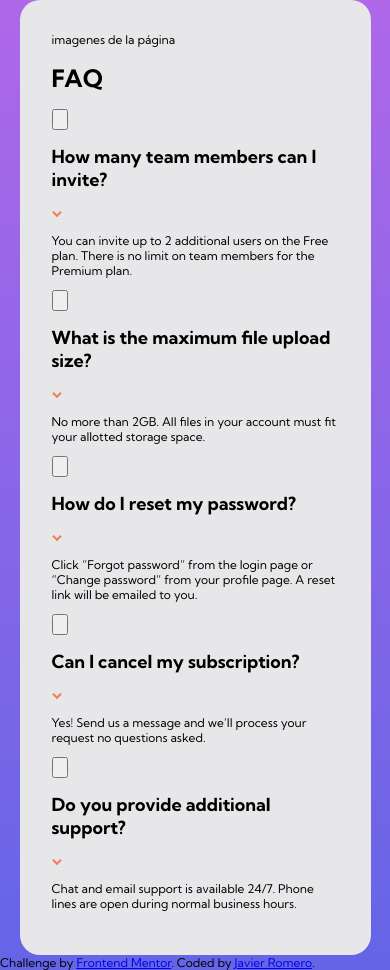
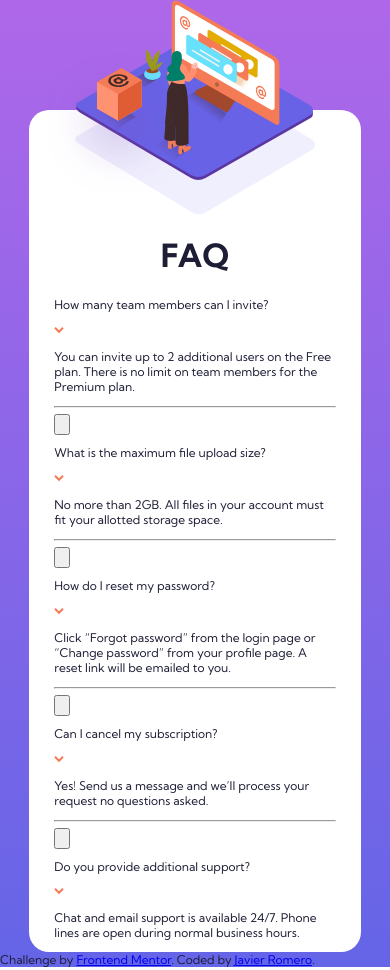
Before and after one commit to Romerof/FAQ-accordion-card, a plain HTML site: page index.html in a window 390 px wide. Drawn offline with Linux system fonts and the light colour scheme.

Commit message:
card e imagenes versión mobile listas

```diff
--- a/index.html
+++ b/index.html
@@ -16,39 +16,46 @@
 <body>
 
   <div class="page-wrapper  | content-cc">
-    <div class="faq-content">
+    <div class="faq-card">
 
-      <div class="ilustrations">
-        imagenes de la página
+      <div class="faq-ilustrations">
+        <img class="desktop pattern" src="images/bg-pattern-desktop.svg" type="img/svg+xml"></img>
+        <img class="mobile pattern" src="images/bg-pattern-mobile.svg" type="img/svg+xml"></img>
+        <img class="desktop ilust" src="images/illustration-woman-online-desktop.svg" type="img/svg+xml"></img>
+        <img class="desktop ilust" src="images/illustration-box-desktop.svg" type="img/svg+xml"></img>
+        <img class="mobile ilust" src="images/illustration-woman-online-mobile.svg" type="img/svg+xml"></img>
       </div>
 
-      <main>
+      <main class="faq-content">
         <h1>FAQ</h1>
 
         <div class="faq-articles">
 
           <article class="faq-accordion">
 
-            <div class="fac-acordion-title">
-              <input type="button" id="tgg-title-1">
+            <div class="faq-accordion-title">
               <label for="tgg-title-1">
                 <h2>
                   How many team members can I invite?
                 </h2>
-                <i class="arrow"><svg width="10" height="7" xmlns="http://www.w3.org/2000/svg"><path d="M1 .799l4 4 4-4" stroke="#F47B56" stroke-width="2" fill="none" fill-rule="evenodd"/></svg></i>
               </label>
+              <button class="tgg-title" id="tgg-title-1">
+                <img src="images/icon-arrow-down.svg" type="img/svg+xml">
+              </button>
             </div>
 
-            <div class="fac-acordion-content">
+            <div class="faq-accordion-content">
               <p>You can invite up to 2 additional users on the Free plan. There is no limit on
                 team members for the Premium plan.</p>
             </div>
 
           </article> <!-- faq accordion -->
 
+          <hr/>
+
           <article class="faq-accordion">
 
-            <div class="fac-acordion-title">
+            <div class="faq-accordion-title">
 
               <input type="button" id="tgg-title-2">
               <label for="tgg-title-2">
@@ -60,14 +67,16 @@
 
             </div>
 
-            <div class="fac-acordion-content">
+            <div class="faq-accordion-content">
               <p>No more than 2GB. All files in your account must fit your allotted storage space.</p>
             </div>
           </article> <!-- faq accordion -->
 
+          <hr/>
+
           <article class="faq-accordion">
 
-            <div class="fac-acordion-title">
+            <div class="faq-accordion-title">
               <input type="button" id="tgg-title-3">
               <label for="tgg-title-3">
                 <h2>
@@ -77,16 +86,18 @@
               </label>
             </div>
 
-            <div class="fac-acordion-content">
+            <div class="faq-accordion-content">
               <p>Click “Forgot password” from the login page or “Change password” from your profile page.
                 A reset link will be emailed to you.</p>
             </div>
 
           </article> <!-- faq accordion -->
 
+          <hr/>
+
           <article class="faq-accordion">
 
-            <div class="fac-acordion-title">
+            <div class="faq-accordion-title">
               <input type="button" id="tgg-title-4">
               <label for="tgg-title-4">
                 <h2>
@@ -96,16 +107,18 @@
               <i class="arrow"><svg width="10" height="7" xmlns="http://www.w3.org/2000/svg"><path d="M1 .799l4 4 4-4" stroke="#F47B56" stroke-width="2" fill="none" fill-rule="evenodd"/></svg></i>
             </div>
 
-            <div class="fac-acordion-content">
+            <div class="faq-accordion-content">
               <p>
                 Yes! Send us a message and we’ll process your request no questions asked.</p>
             </div>
 
           </article> <!-- faq accordion -->
 
+          <hr/>
+
           <article class="faq-accordion">
 
-            <div class="fac-acordion-title">
+            <div class="faq-accordion-title">
               <input type="button" id="tgg-title-5">
               <label for="tgg-title-5">
                 <h2>
@@ -115,7 +128,7 @@
               <i class="arrow"><svg width="10" height="7" xmlns="http://www.w3.org/2000/svg"><path d="M1 .799l4 4 4-4" stroke="#F47B56" stroke-width="2" fill="none" fill-rule="evenodd"/></svg></i>
             </div>
 
-            <div class="fac-acordion-content">
+            <div class="faq-accordion-content">
               <p> Chat and email support is available 24/7. Phone lines are open during normal business hours.</p>
             </div>
           </article> <!-- faq accordion -->
--- a/styles/style.css
+++ b/styles/style.css
@@ -17,14 +17,18 @@ html {box-sizing: border-box;}
 body {
   margin:0;
   font-family: var(--primary-font);
+  font-size: 12px;
+  color: var(--primary-font-color);
+
   background: linear-gradient(to bottom, hsl(273, 75%, 66%), hsl(240, 73%, 65%));
-  font-size: 12px;
   background-size: cover;
 }
 
 .page-wrapper {
   min-height: 100vh;
+  overflow-x: hidden;
 }
+
 
 
 /* generics */
@@ -36,18 +40,74 @@ body {
   align-items: center;
 }
 
+button {
+  margin: 0;
+  padding: 0;
+  background-color: transparent;
+  border: none;
+  all: unset; /* compatibility */
+}
+
 
 
 /* FAQ card */
 /*================================================*/
 
-.faq-content {
+.faq-card {
 
-  background-color: hsl(240, 5%, 91%); /* Light grayish blue */
+  background-color: #fff;
   border-radius: 20px;
 
-  padding: 2rem;
-  width: 90%;
+  width: 85%;
+  margin-top: 110px;
 }
 
-.accordion: fo
+
+/* FAQ card: imagenes */
+/*================================================*/
+
+img{
+  margin: 0 auto;
+  display: block;
+}
+
+.faq-ilustrations{
+  position: relative;
+}
+
+.faq-ilustrations .ilust{
+  position: absolute;
+  top:-110px;
+  left:-30px;
+  right: 0;
+}
+
+.desktop{
+  display: none;
+}
+
+/* FAQ card: main */
+/*================================================*/
+
+.faq-content {
+  padding: 0 25px;
+}
+
+.faq-content h1 {
+  font-size: 32px;
+  text-align: center;
+}
+
+
+
+.faq-accordion:focus-within {
+  background-color: red;
+}
+
+/* title */
+
+.faq-accordion-title h2{
+  font-size: 12px;
+  font-weight: 400;
+
+}
```
